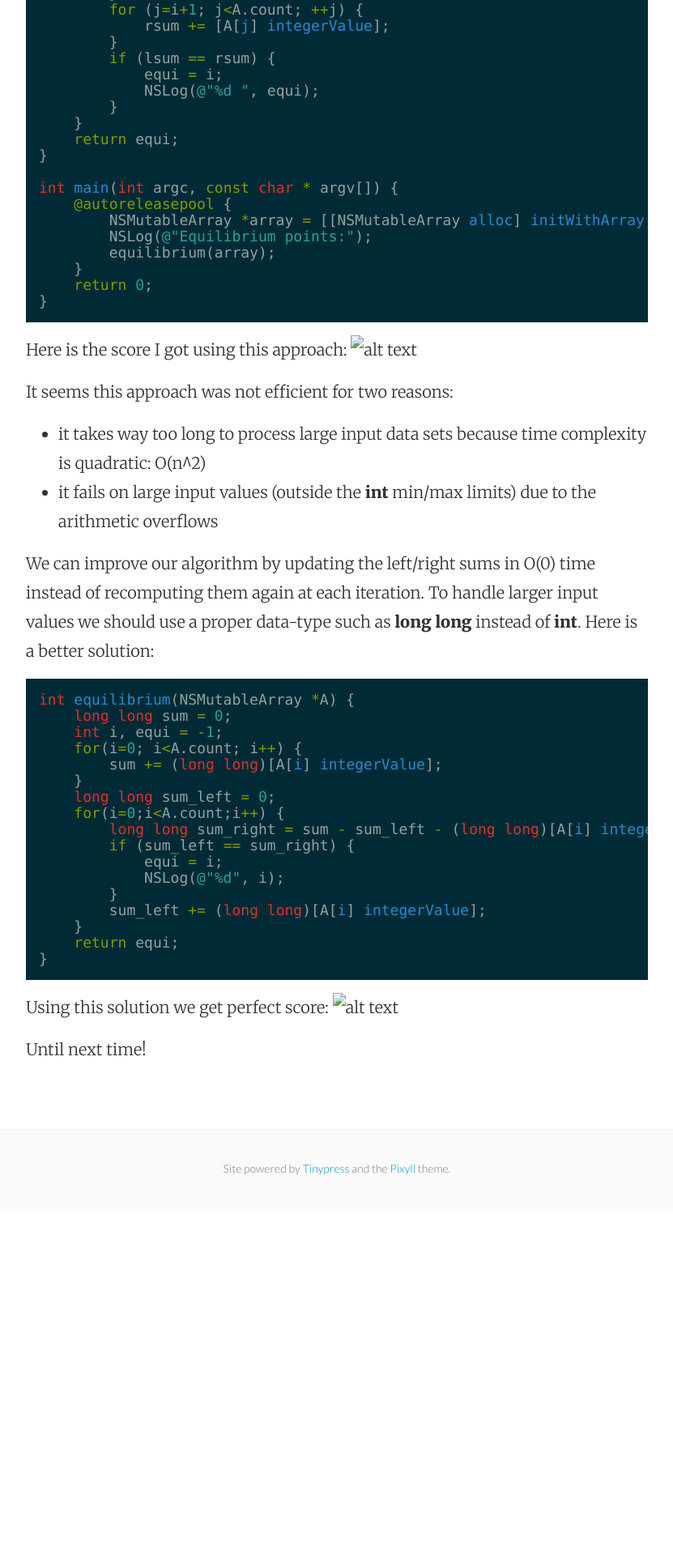
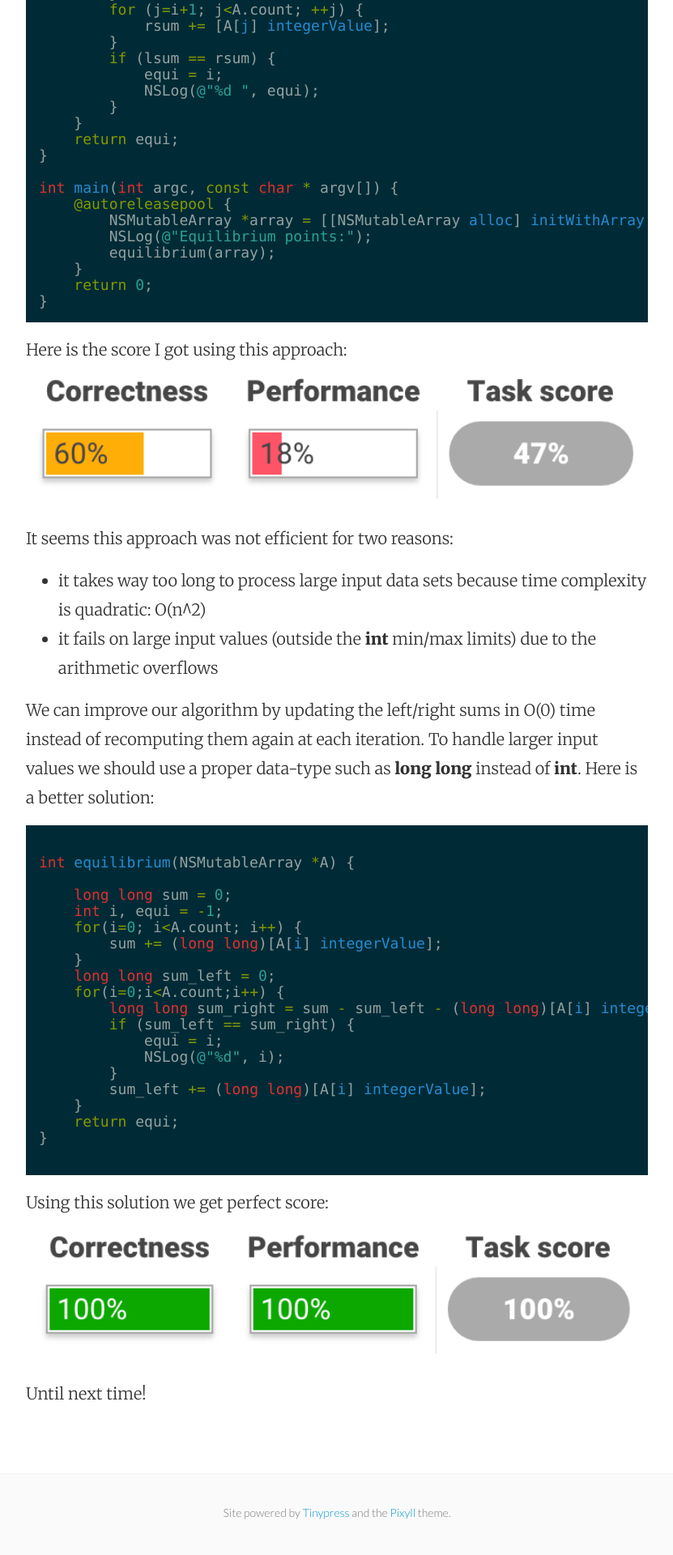
Before and after one commit to mhorga/mhorga.github.io, a Jekyll site: the page built from _posts/2015-06-20-the-equilibrium-index-problem-in-objective-c.markdown, in a window 1280 px wide. Shown: the part 1481-3401 px from the top of the page at 81% size, without its empty margins (224-1055 px from the left). Built offline with Jekyll 4.4.1, drawn with Linux system fonts in a browser that asks for light colours; before the commit the page ends 2976 px from its top, so only the background shows below that.

Commit message:
Update 2015-06-20-the-equilibrium-index-problem-in-objective-c.markdown

````diff
--- a/_posts/2015-06-20-the-equilibrium-index-problem-in-objective-c.markdown
+++ b/_posts/2015-06-20-the-equilibrium-index-problem-in-objective-c.markdown
@@ -51,7 +51,7 @@ int main(int argc, const char * argv[]) {
 ```
 
 Here is the score I got using this approach:
-![alt text](../images/equi_bad.png "Bad score")
+![alt text](https://github.com/mhorga/mhorga.github.io/raw/master/images/equi_bad.png "Bad score")
 
 It seems this approach was not efficient for two reasons:
 - it takes way too long to process large input data sets because time complexity is quadratic: O(n^2)
@@ -60,7 +60,9 @@ It seems this approach was not efficient for two reasons:
 We can improve our algorithm by updating the left/right sums in O(0) time instead of recomputing them again at each iteration. To handle larger input values we should use a proper data-type such as __long long__ instead of __int__. Here is a better solution:
 
 ```objective-c
+
 int equilibrium(NSMutableArray *A) {
+
     long long sum = 0;
     int i, equi = -1;
     for(i=0; i<A.count; i++) {
@@ -77,9 +79,10 @@ int equilibrium(NSMutableArray *A) {
     }
     return equi;
 }
+
 ```
 
 Using this solution we get perfect score:
-![alt text](../images/equi_good.png "Good score")
+![alt text](https://github.com/mhorga/mhorga.github.io/raw/master/images/equi_good.png "Good score")
 
 Until next time!
````
